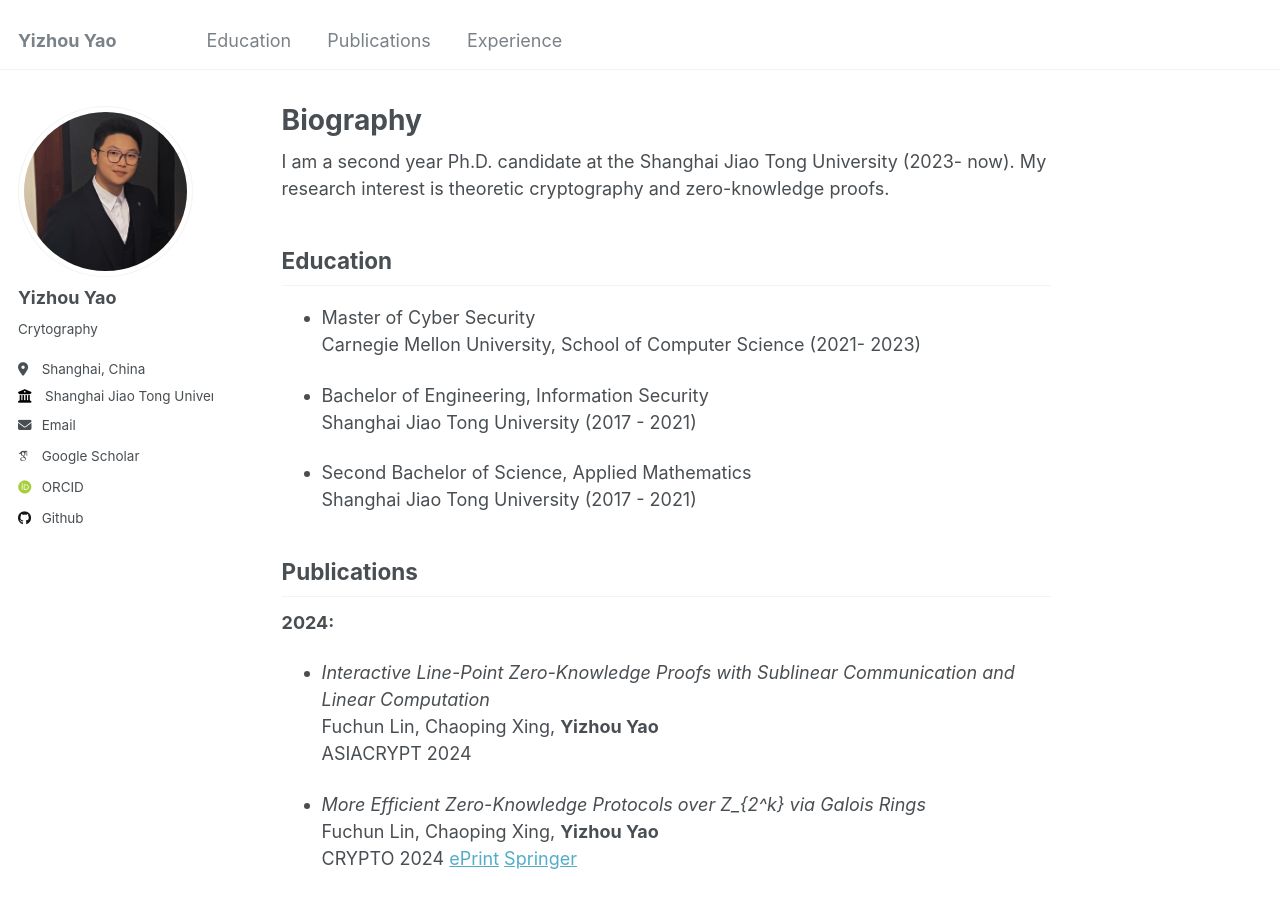
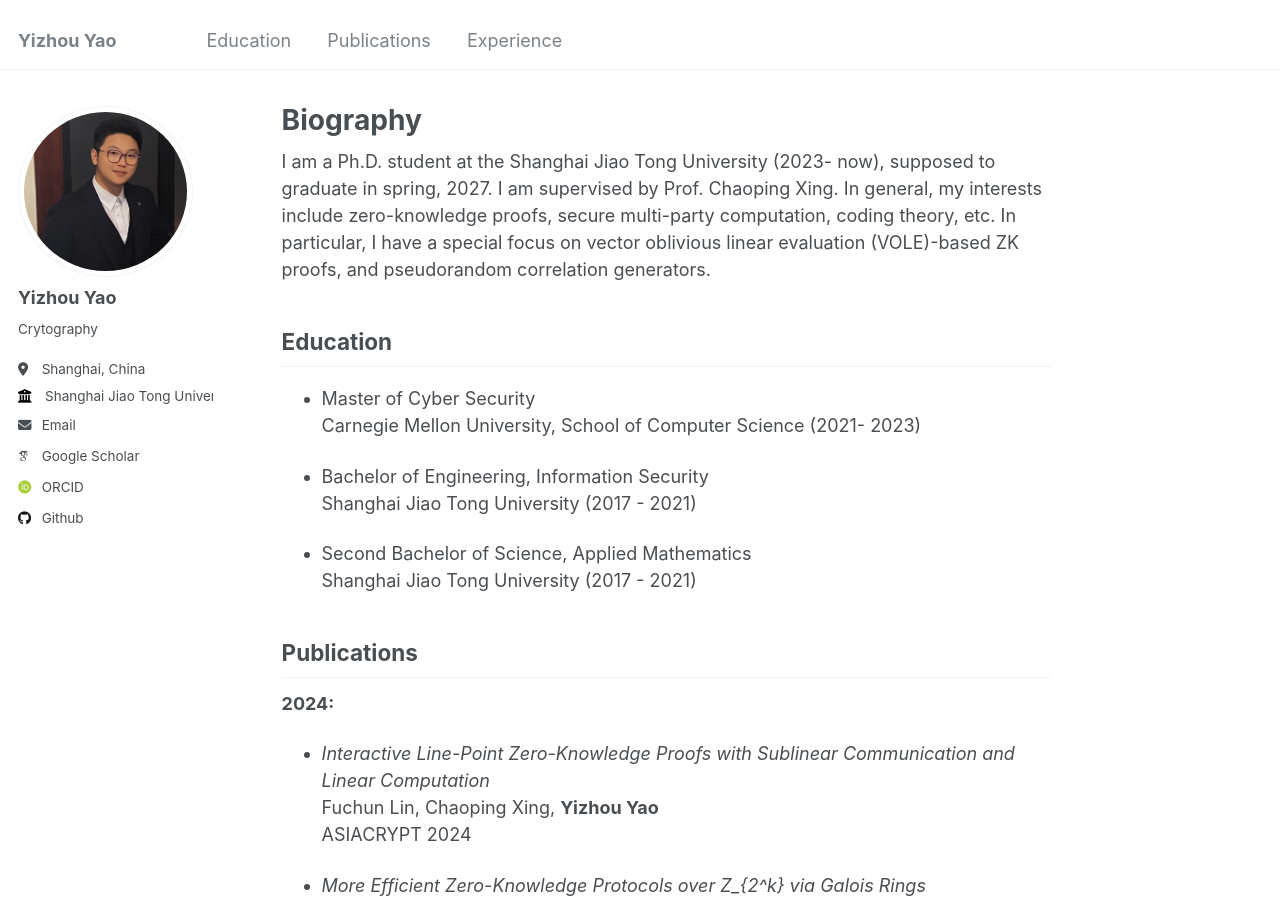
Before and after one commit to sjtu-YizhouYao/sjtu-YizhouYao.github.io, a Jekyll site: the page built from _pages/about.md, in a window 1280 px wide and 900 px high. Built offline with Jekyll 4.4.1, drawn with Linux system fonts in a browser that asks for light colours; some web fonts are replaced.

Commit message:
Update about.md

```diff
--- a/_pages/about.md
+++ b/_pages/about.md
@@ -8,10 +8,8 @@ redirect_from:
   - /about.html
 ---
 
-
-
-
-I am a second year Ph.D. candidate at the Shanghai Jiao Tong University (2023- now). My research interest is theoretic cryptography and zero-knowledge proofs.
+I am a Ph.D. student at the Shanghai Jiao Tong University (2023- now), supposed to graduate in spring, 2027. I am supervised by Prof. Chaoping Xing.
+In general, my interests include zero-knowledge proofs, secure multi-party computation, coding theory, etc. In particular, I have a special focus on vector oblivious linear evaluation (VOLE)-based ZK proofs, and pseudorandom correlation generators.
 
 
 
```
